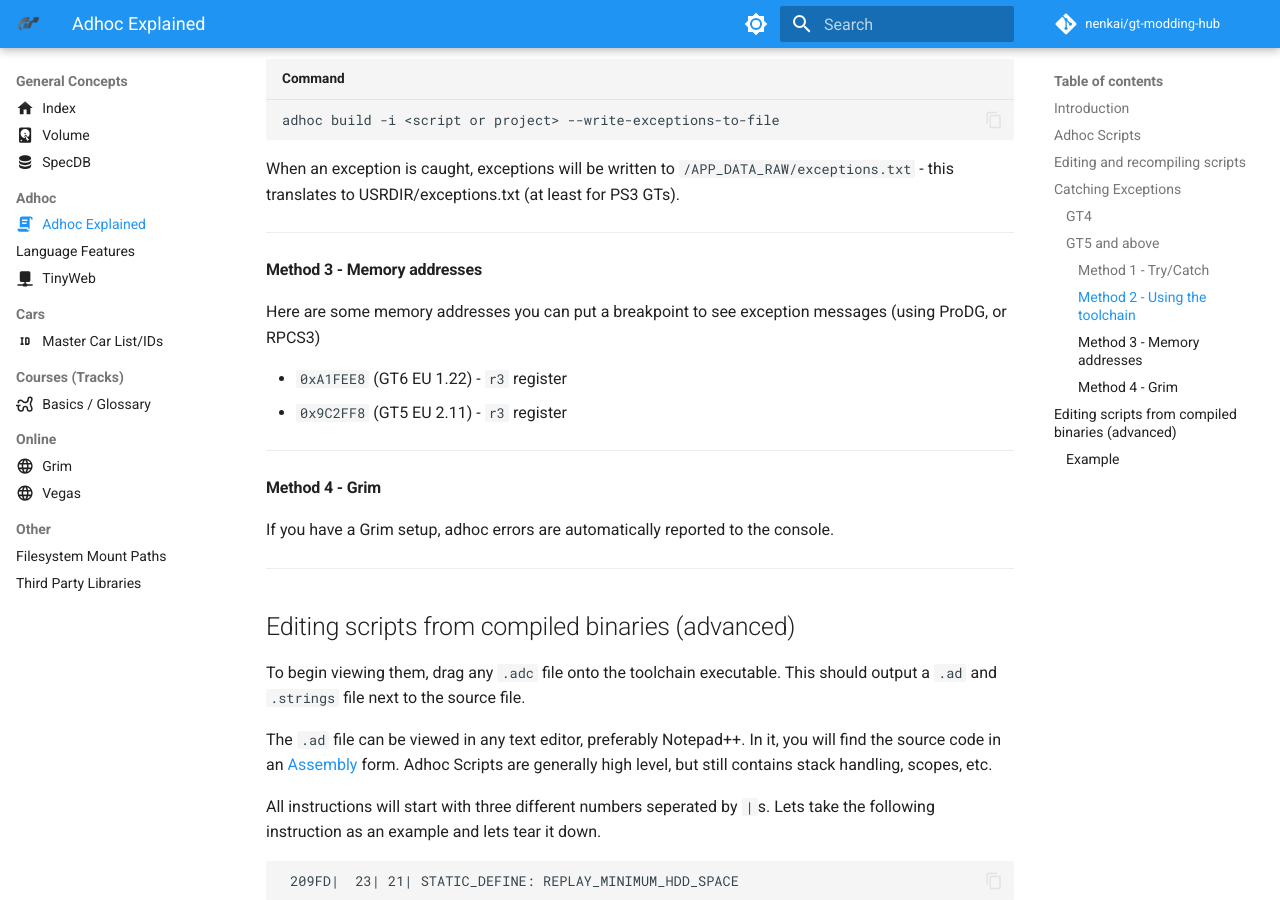
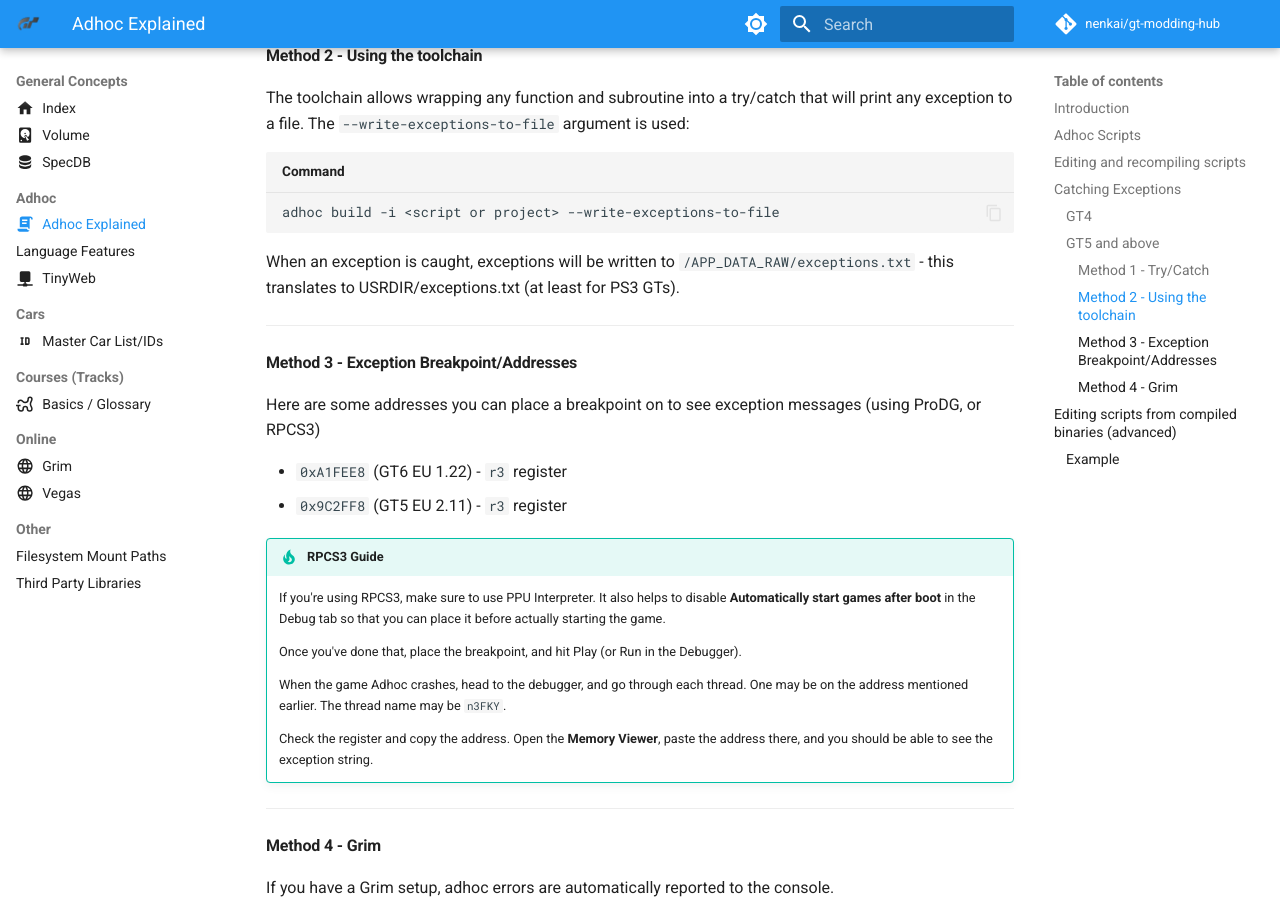
Before and after one commit to Nenkai/gt-modding-hub, an MkDocs documentation site: the page built from docs/concepts/adhoc/adhoc.md, in a window 1280 px wide and 900 px high, scrolled down 3365 px. Built offline with MkDocs 1.6.1 and Material for MkDocs 9.7.7, drawn with Linux system fonts in a browser that asks for light colours; comment, search, counter and statistics services are not loaded; some of the changed text lies outside the part shown.

Commit message:
adhoc exception stuff

```diff
--- a/docs/concepts/adhoc/adhoc.md
+++ b/docs/concepts/adhoc/adhoc.md
@@ -101,11 +101,13 @@ Or if you also have installed the VS Code extension provided:
 
 ## Catching Exceptions
 
-Catching exceptions/debugging error may be troublesome, here are some tips that can help debugging:
+When an exception occurs, the current adhoc project will attempt to be restarted (except before GT5, where exception handling is stripped). It will not cause an engine crash.
+
+Catching exceptions/debugging errors may be troublesome, here are some tips that can help debugging:
 
 ### GT4
 
-Unfortunately error handling is completely stripped in GT4. Throws do not do anything, meaning any adhoc exceptions will immediately crash the game. The best way to debug this is to spam around a bunch of `openConfirmDialog` calls in various parts of code to keep track of the code that's being run.
+Unfortunately error handling is completely stripped in GT4. Throws do not do anything, meaning any adhoc exceptions will immediately crash the game & engine. The best way to debug this is to spam around a bunch of `openConfirmDialog` calls in various parts of code to keep track of the code that's being run.
 
 ### GT5 and above
 
@@ -143,12 +145,23 @@ When an exception is caught, exceptions will be written to `/APP_DATA_RAW/except
 
 ---
 
-#### Method 3 - Memory addresses
+#### Method 3 - Exception Breakpoint/Addresses
 
-Here are some memory addresses you can put a breakpoint to see exception messages (using ProDG, or RPCS3)
+Here are some addresses you can place a breakpoint on to see exception messages (using ProDG, or RPCS3)
 
 * `0xA1FEE8` (GT6 EU 1.22) - `r3` register
 * `0x9C2FF8` (GT5 EU 2.11) - `r3` register
+
+!!! tip "RPCS3 Guide"
+
+    If you're using RPCS3, make sure to use PPU Interpreter. It also helps to disable **Automatically start games after boot** in the Debug tab so that you can place it before actually starting the game.
+
+    Once you've done that, place the breakpoint, and hit Play (or Run in the Debugger).
+
+    When the game Adhoc crashes, head to the debugger, and go through each thread. One may be on the address mentioned earlier. The thread name may be `n3FKY`.
+
+    Check the register and copy the address. Open the **Memory Viewer**, paste the address there, and you should be able to see the exception string.
+
 
 ---
 
```
Also changed, not shown: docs/ps3/basics/easier_ways_to_mod.md (+50 -23 lines).
